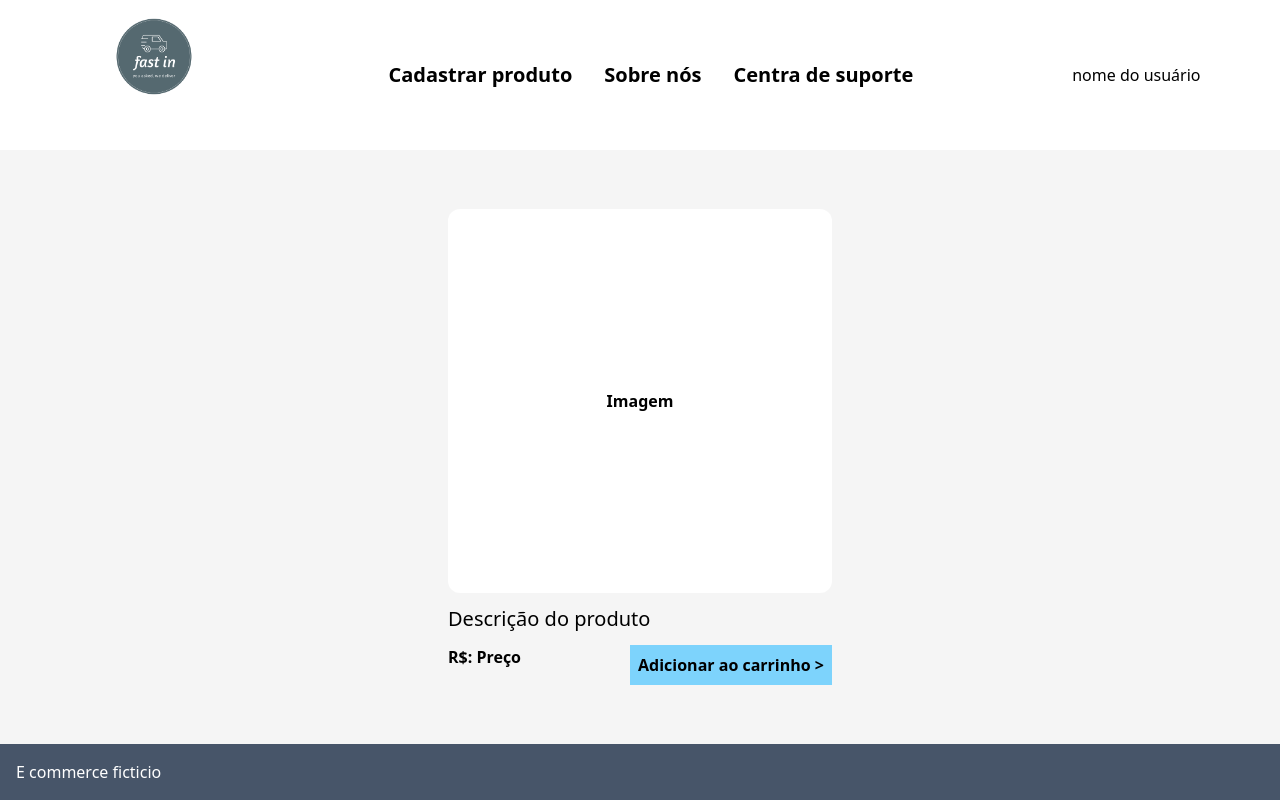
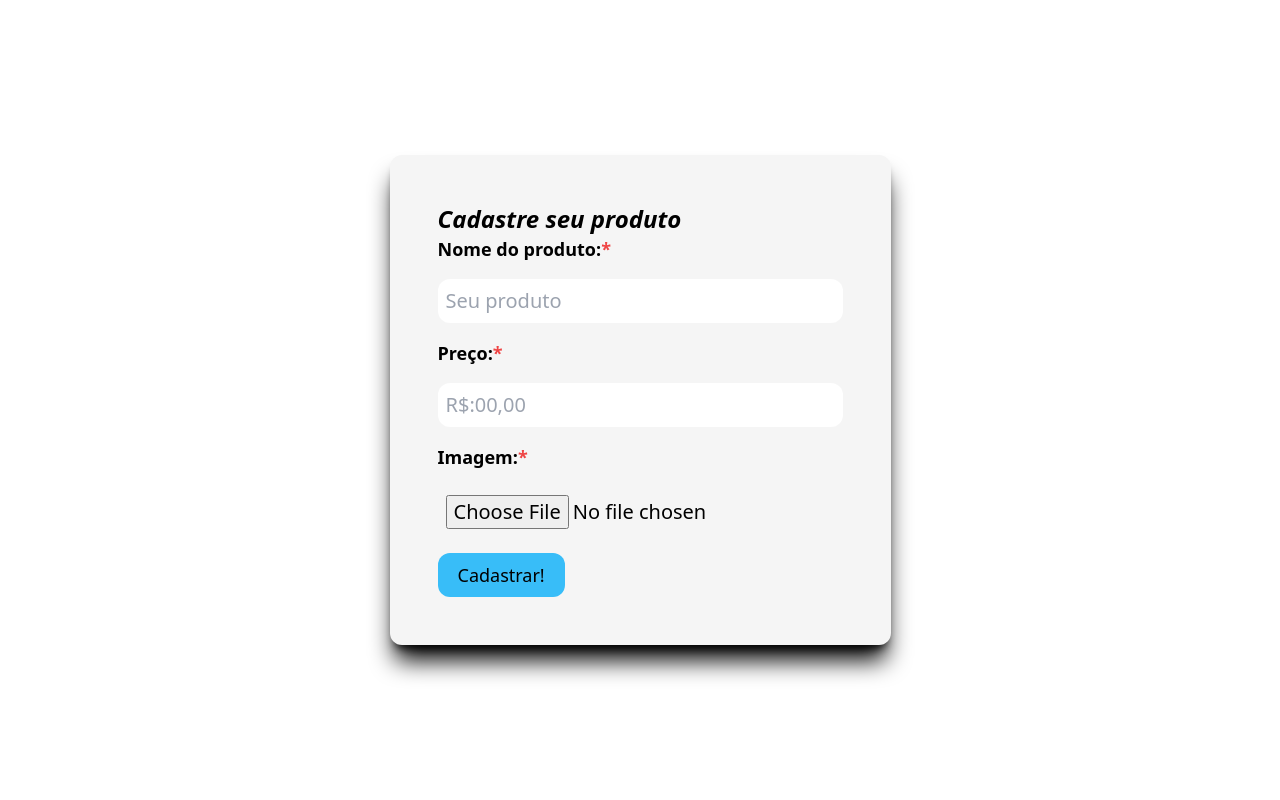
Before and after one commit to rSaydelleS/fast-in, a React (Vite) app in the folder Front-End/ecommerce/: page / in a window 1280 px wide. Built offline with nearby package versions, Linux system fonts and the light colour scheme.

Commit message:
Estilizando o form de cadastro

```diff
--- a/Front-End/ecommerce/src/App.jsx
+++ b/Front-End/ecommerce/src/App.jsx
@@ -1,10 +1,11 @@
 import "./App.css";
-import Home from "../src/View/Home/Home";
+// import Home from "../src/View/Home/Home";
+import Cadastro from "../src/View/Form/cadastroForm";
 
 function App() {
   return (
     <>
-      <Home />
+      <Cadastro />
     </>
   );
 }
--- a/Front-End/ecommerce/src/View/Form/cadastroForm.jsx
+++ b/Front-End/ecommerce/src/View/Form/cadastroForm.jsx
@@ -8,30 +8,56 @@ const Cadastro = () => {
   };
   return (
     <>
-      <main>
+      <main className="flex flex-col justify-center items-center p-4 w-screen h-screen">
+        <section className=" m-4 p-12 bg-neutral-100 shadow-xl shadow-black rounded-xl">
           <section>
             <section>
-            <h1>Cadastre seu produto</h1>
+              <h1 className="font-bold text-2xl italic">
+                Cadastre seu produto
+              </h1>
             </section>
           </section>
           <section>
-          <form onSubmit={handleSubmit((data) => cadastrarProduto(data))}>
-            <label>Nome do produto:</label>
+            <form
+              className="flex flex-col gap-4"
+              onSubmit={handleSubmit((data) => cadastrarProduto(data))}
+            >
+              <label className="font-bold text-lg after:content-['*'] after:text-red-500">
+                Nome do produto:
+              </label>
               <input
                 {...register("Produto", { required: true })}
                 placeholder="Seu produto"
                 type="text"
+                className="p-2 rounded-xl text-xl"
               />
-            <label>Preço:</label>
+              <label className="font-bold text-lg after:content-['*'] after:text-red-500">
+                Preço:
+              </label>
               <input
                 {...register("Preço", { required: true })}
                 placeholder="R$:00,00"
                 type="text"
+                className="p-2 rounded-xl text-xl"
               />
-            <label>Imagem:</label>
-            <input {...register("Imagem", { required: true })} type="file" />
-            <button type="submit">Cadastrar!</button>
+              <label className="font-bold text-lg after:content-['*'] after:text-red-500">
+                Imagem:
+              </label>
+              <input
+                className="p-2 rounded-xl text-xl"
+                {...register("Imagem", { required: true })}
+                type="file"
+              />
+              <section>
+                <button
+                  className=" px-5 py-2 rounded-xl bg-sky-400 text-lg hover:bg-black hover:text-white transition duration-400 ease-in"
+                  type="submit"
+                >
+                  Cadastrar!
+                </button>
+              </section>
             </form>
+          </section>
         </section>
       </main>
     </>
```
Lines whose indentation alone changed are shown as unchanged.
